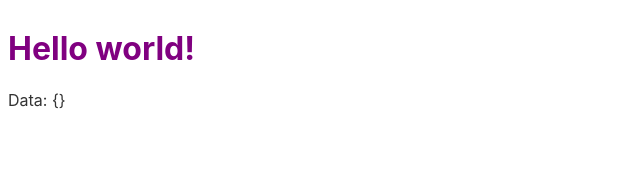
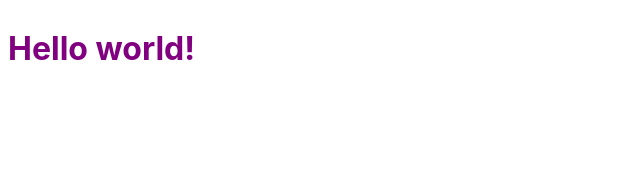
Before and after one commit to lauras5/tag-manager, a Svelte app in the folder client/: page / in a window 1280 px wide. Shown: the top 180 px of the page, without its empty margins (0-640 px from the left). Built offline with nearby package versions, Linux system fonts and the light colour scheme.

Commit message:
delete unneeded code

```diff
--- a/client/src/App.svelte
+++ b/client/src/App.svelte
@@ -1,7 +1,5 @@
 <script>
 	import {onMount} from 'svelte';
-
-	let data = {};
 
 	async function addTag(tag) {
 	    const res = await fetch(`/api/tag?tag=${tag}` , {method: 'post'});
@@ -38,4 +36,3 @@
 </style>
 
 <h1>Hello world!</h1>
-<div>Data: {JSON.stringify(data)}</div>
```
